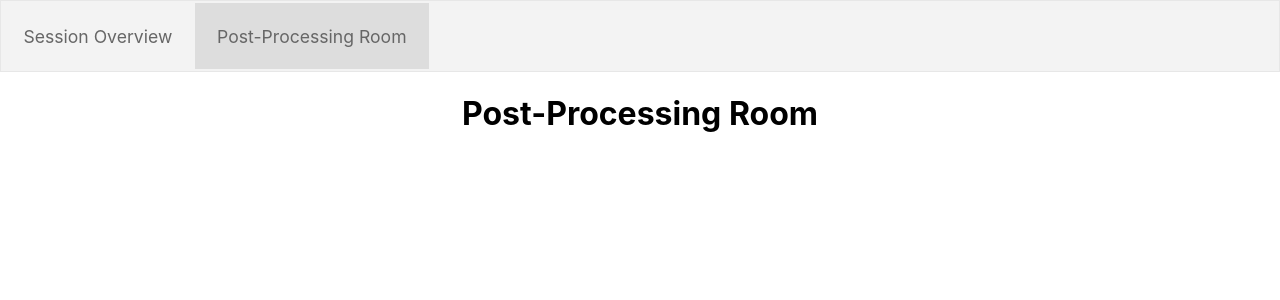
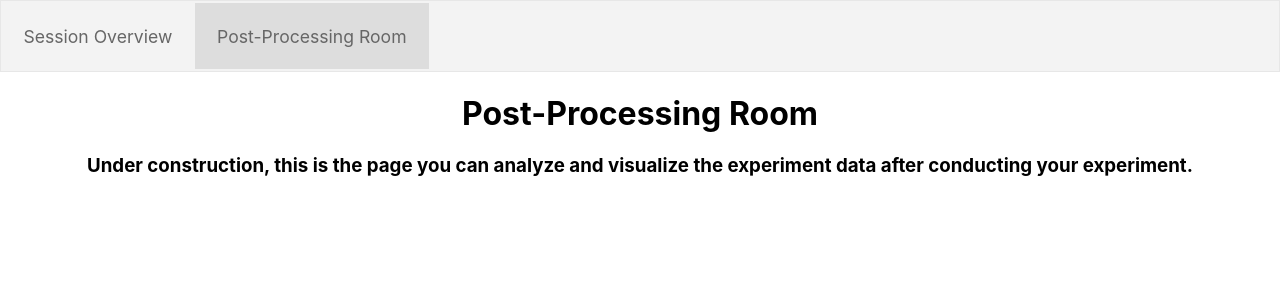
Before and after one commit to TUMFARSynchrony/SynthARium, a React (Create React App) app in the folder frontend/: page /postProcessingRoom in a window 1280 px wide. Shown: the top 300 px of the page. Built offline with nearby package versions, Linux system fonts and the light colour scheme.

Commit message:
Add an explanatory text to the processing room about its development status

```diff
--- a/frontend/src/pages/PostProcessing/PostProcessing.js
+++ b/frontend/src/pages/PostProcessing/PostProcessing.js
@@ -6,6 +6,10 @@ function PostProcessing() {
     <div>
       <NavigationBar />
       <h1>Post-Processing Room</h1>
+      <h3>
+        Under construction, this is the page you can analyze and visualize the
+        experiment data after conducting your experiment.
+      </h3>
     </div>
   );
 }
```
